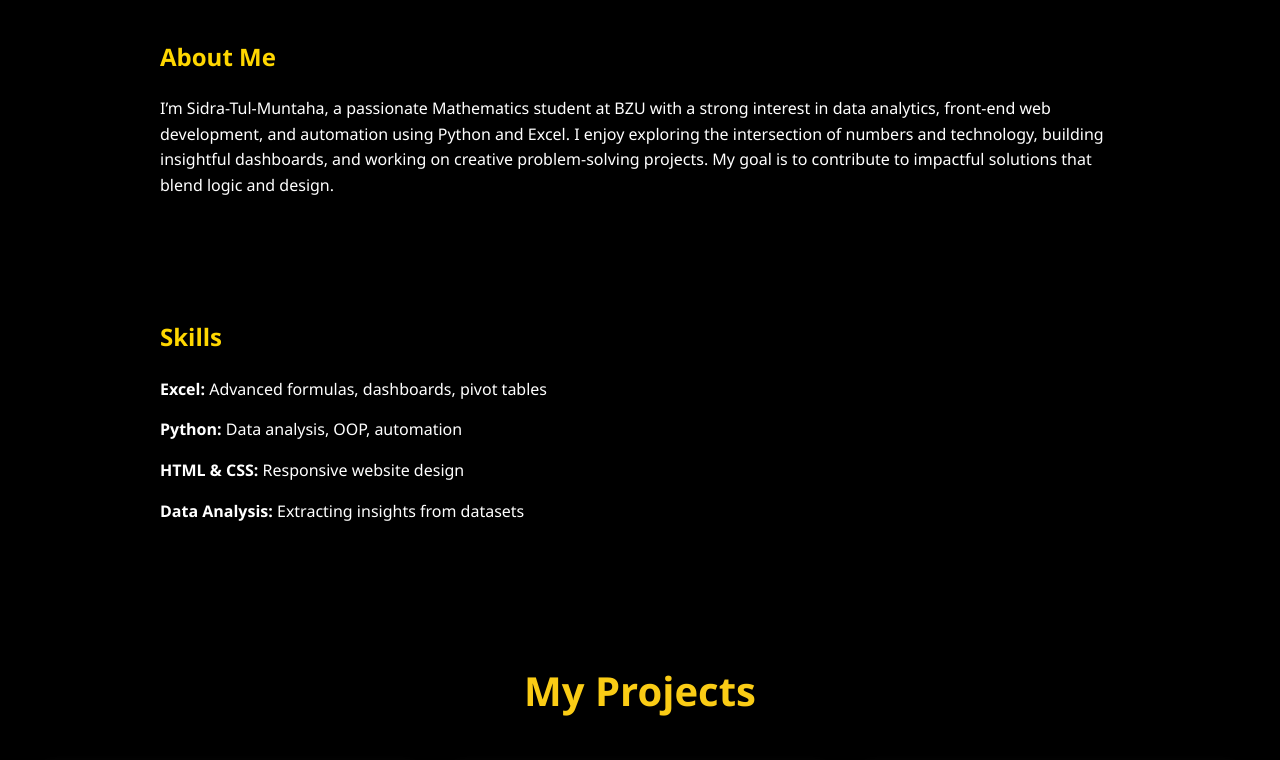
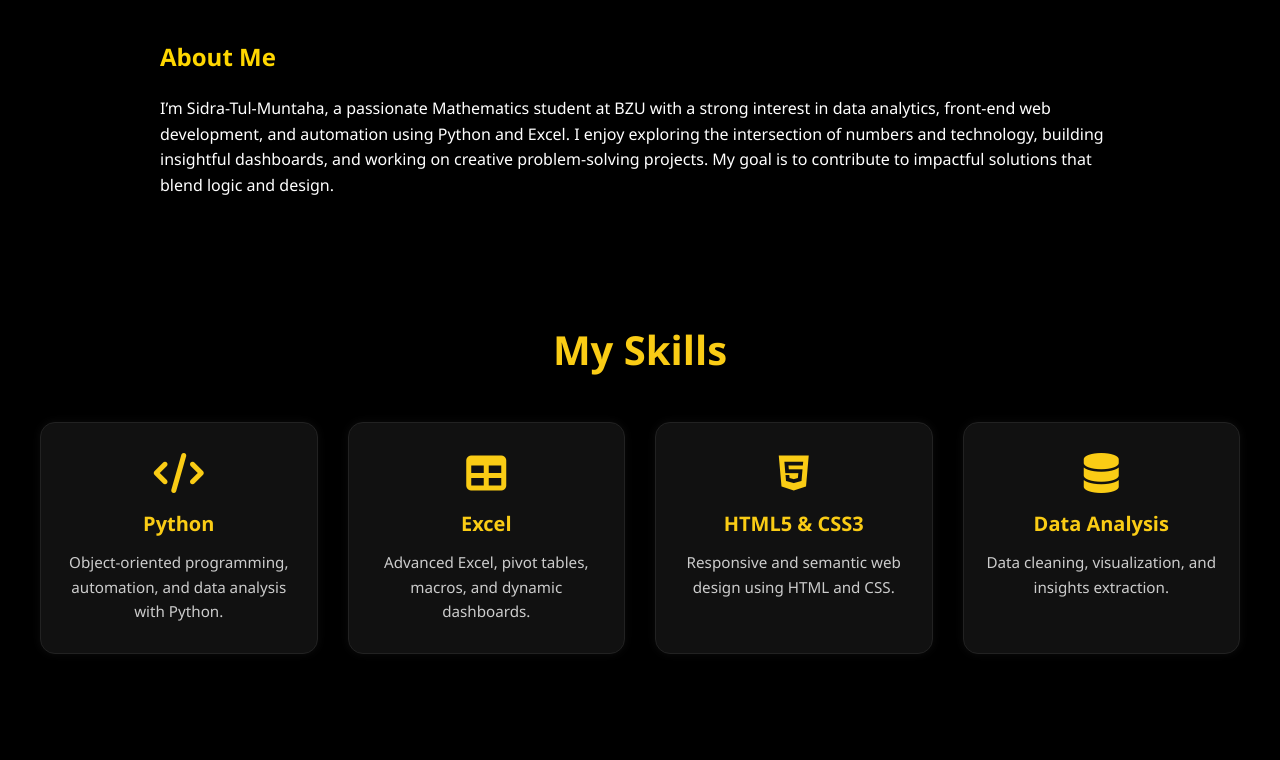
Before and after one commit to Sidra-Tul-Muntaha2401/-My-Portfolio, a plain HTML site: page index.html in a window 1280 px wide. Shown: the part 514-1274 px from the top of the page. Drawn offline with Linux system fonts and the light colour scheme.

Commit message:
adding skills

```diff
--- a/index.html
+++ b/index.html
@@ -73,9 +73,58 @@
       margin-bottom: 20px;
     }
 
-    .skills div, .project-card {
-      margin: 15px 0;
-    }
+    .skills-section {
+  background-color: #000;
+  color: #fff;
+  padding: 60px 20px;
+  text-align: center;
+}
+
+.skills-section .section-title {
+  font-size: 2.5rem;
+  color: #facc15;
+  margin-bottom: 40px;
+}
+
+.skills-grid {
+  display: grid;
+  grid-template-columns: repeat(auto-fit, minmax(250px, 1fr));
+  gap: 30px;
+  padding: 0 20px;
+}
+
+.skill-card {
+  background-color: #111;
+  border: 1px solid #222;
+  border-radius: 15px;
+  padding: 30px 20px;
+  transition: transform 0.3s ease, box-shadow 0.3s ease;
+  box-shadow: 0 0 10px rgba(255, 255, 255, 0.05);
+}
+
+.skill-card:hover {
+  transform: translateY(-5px);
+  box-shadow: 0 0 20px rgba(255, 215, 0, 0.3);
+}
+
+.skill-card i {
+  font-size: 2.5rem;
+  color: #facc15;
+  margin-bottom: 15px;
+}
+
+.skill-card h3 {
+  font-size: 1.25rem;
+  color: #facc15;
+  margin-bottom: 10px;
+}
+
+.skill-card p {
+  font-size: 0.95rem;
+  color: #ccc;
+}
+
+
 
     .projects-section {
   background-color: #000;
@@ -138,6 +187,8 @@
       margin-top: 50px;
     }
   </style>
+  <link rel="stylesheet" href="https://cdnjs.cloudflare.com/ajax/libs/font-awesome/6.5.0/css/all.min.css">
+
 </head>
 
 <body>
@@ -163,15 +214,32 @@
     <p>I’m Sidra-Tul-Muntaha, a passionate Mathematics student at BZU with a strong interest in data analytics, front-end web development, and automation using Python and Excel. I enjoy exploring the intersection of numbers and technology, building insightful dashboards, and working on creative problem-solving projects. My goal is to contribute to impactful solutions that blend logic and design.</p>
   </section>
 
-  <section class="section" id="skills">
-    <h2>Skills</h2>
-    <div class="skills">
-      <div><strong>Excel:</strong> Advanced formulas, dashboards, pivot tables</div>
-      <div><strong>Python:</strong> Data analysis, OOP, automation</div>
-      <div><strong>HTML & CSS:</strong> Responsive website design</div>
-      <div><strong>Data Analysis:</strong> Extracting insights from datasets</div>
+  <section id="skills" class="skills-section">
+    <h2 class="section-title">My Skills</h2>
+    <div class="skills-grid">
+      <div class="skill-card" data-aos="flip-left">
+        <i class="fas fa-code"></i>
+        <h3>Python</h3>
+        <p>Object-oriented programming, automation, and data analysis with Python.</p>
+      </div>
+      <div class="skill-card" data-aos="flip-left">
+        <i class="fas fa-table"></i>
+        <h3>Excel</h3>
+        <p>Advanced Excel, pivot tables, macros, and dynamic dashboards.</p>
+      </div>
+      <div class="skill-card" data-aos="flip-left">
+        <i class="fab fa-html5"></i>
+        <h3>HTML5 & CSS3</h3>
+        <p>Responsive and semantic web design using HTML and CSS.</p>
+      </div>
+      <div class="skill-card" data-aos="flip-left">
+        <i class="fas fa-database"></i>
+        <h3>Data Analysis</h3>
+        <p>Data cleaning, visualization, and insights extraction.</p>
+      </div>
     </div>
   </section>
+
 
   <section id="projects" class="projects-section">
     <h2 class="section-title">My Projects</h2>
```
